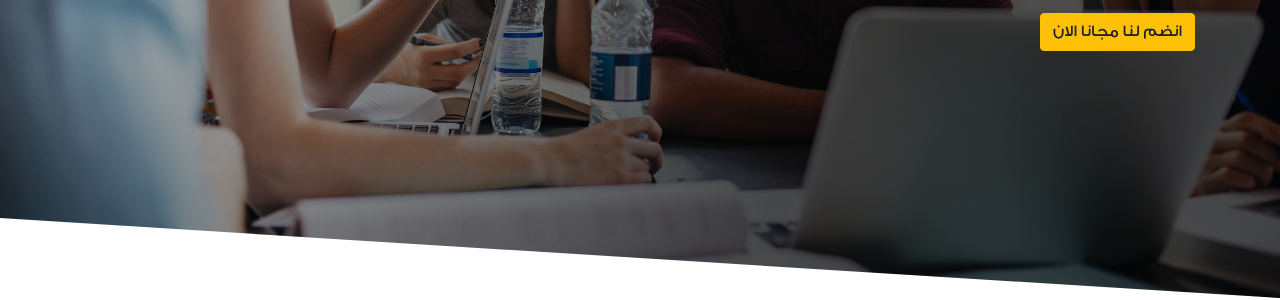
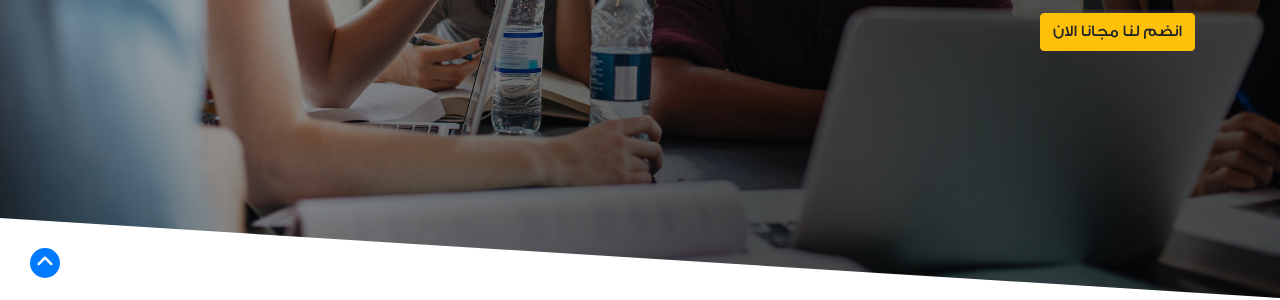
Before and after one commit to YASOOGX/templateyasoo9, a plain HTML site: page index.html in a window 1280 px wide. Shown: the part 502-802 px from the top of the page. Drawn offline with Linux system fonts and the light colour scheme.

Commit message:
Update index.html
add up button

```diff
--- a/index.html
+++ b/index.html
@@ -501,6 +501,9 @@
       </div>
     </footer>
     <!-- end part footer -->
+    <!--  part button up -->
+    <button class=" up-button" style="outline: none; border: none; font-size: 20px; width: 30px; height: 30px; border-radius: 50%; color: white; background-color: var(--primary); position: fixed; left: 30px; bottom: 20px;"><i class="fa fa fa-angle-up"></i></button>
+<!--jave script  -->
     <script src="js/jquery-3.7.0.min.js"></script>
     <script src="js/bootstrap.bundle.js"></script>
     <script src="js/java.js"></script>
```
